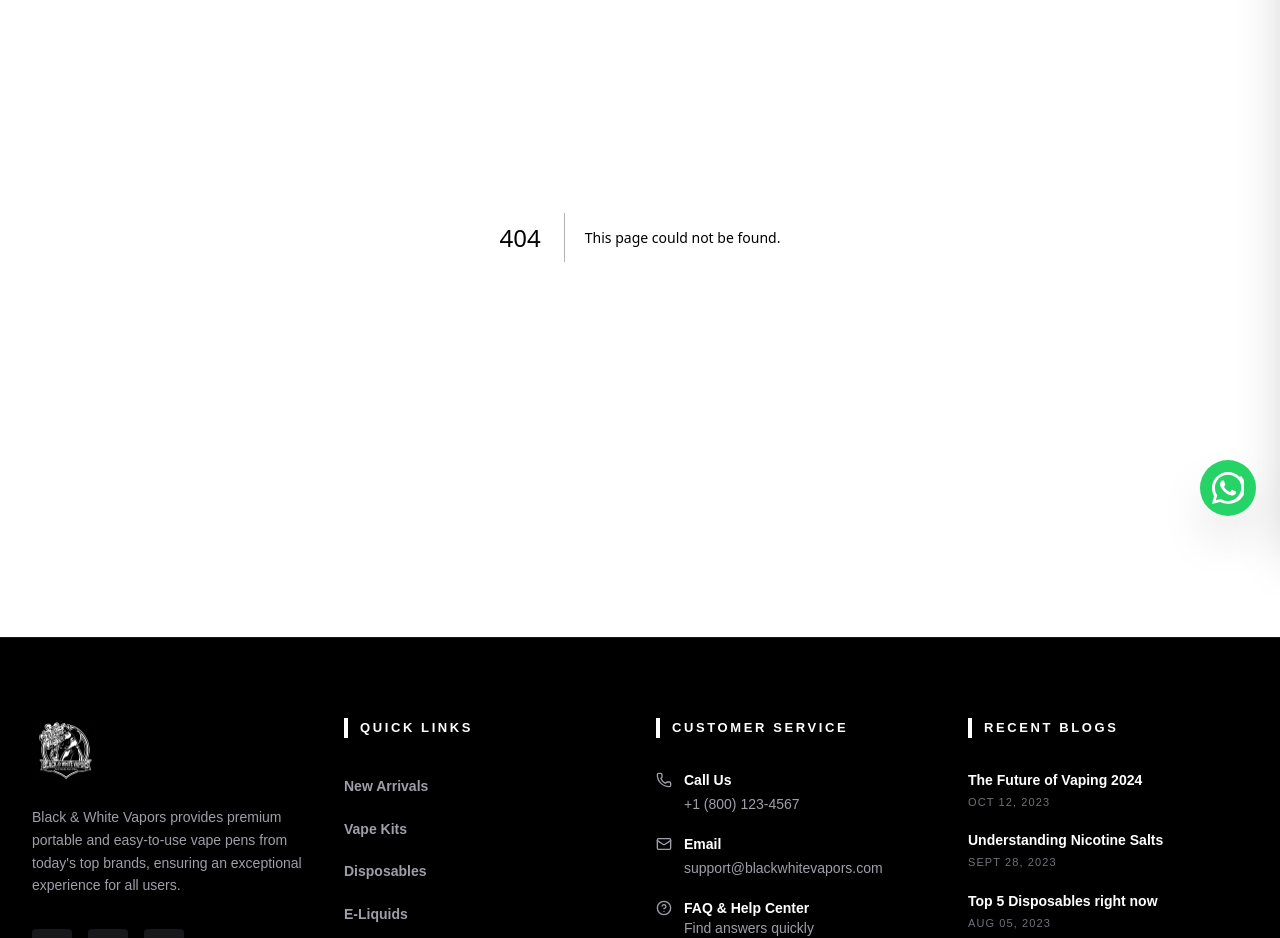
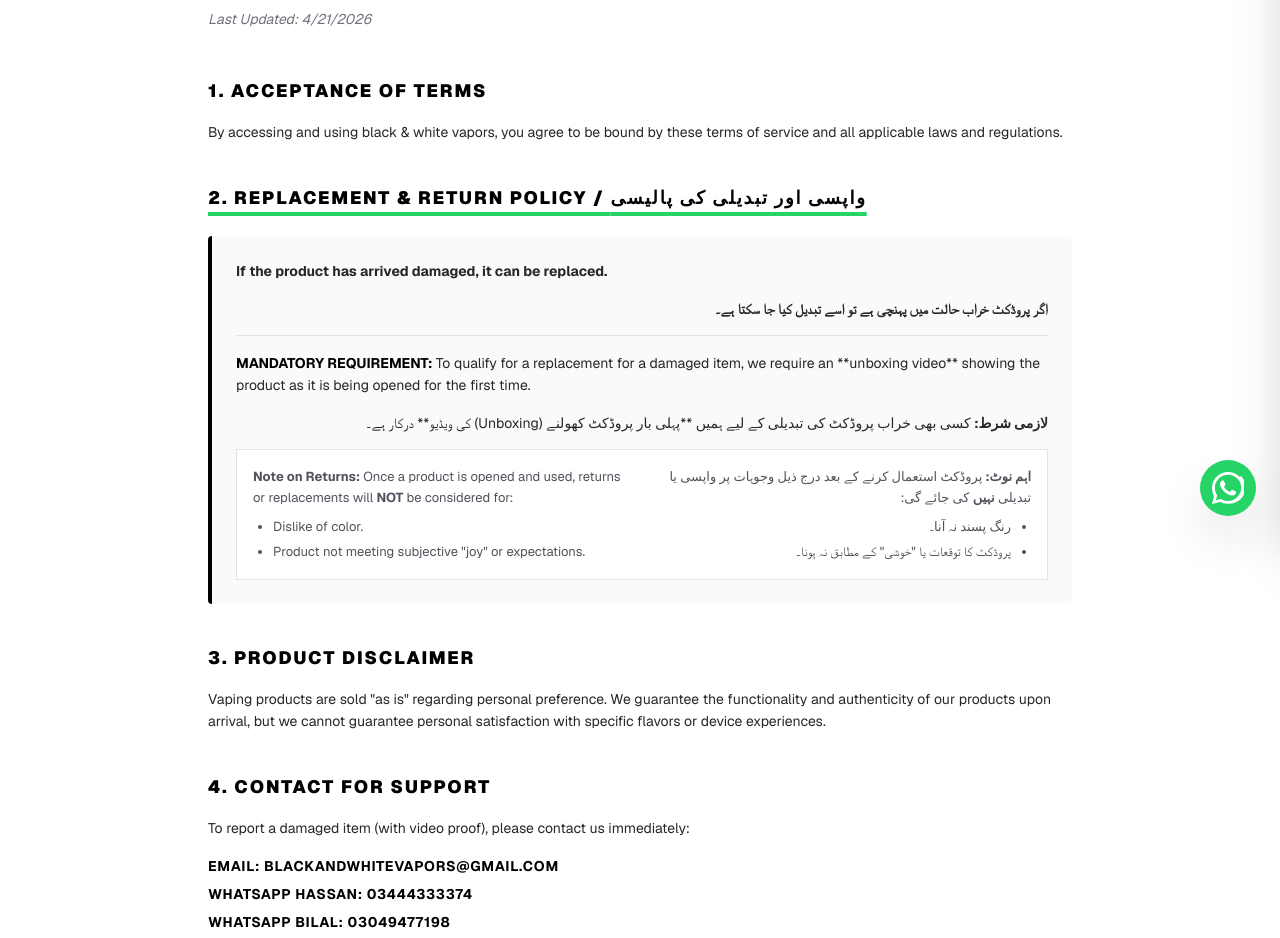
Before and after one commit to Sahil-Sajan/black-and-white, a Next.js app: page /terms-of-service in a window 1280 px wide. Before the commit this address had no page. Shown: the part 260-1198 px from the top of the page. Built offline with nearby package versions, Linux system fonts and the light colour scheme.

Commit message:
footer fix

```diff
--- /dev/null
+++ b/app/privacy-policy/page.tsx
@@ -0,0 +1,58 @@
+import React from 'react';
+
+export default function PrivacyPolicy() {
+    return (
+        <div className="max-w-4xl mx-auto px-4 py-16 md:py-24 font-sans text-zinc-800">
+            <h1 className="text-3xl md:text-4xl font-black uppercase tracking-tight text-black mb-8 border-b-4 border-black inline-block">
+                Privacy Policy
+            </h1>
+
+            <p className="text-sm text-zinc-500 mb-12 italic">Last Updated: {new Date().toLocaleDateString()}</p>
+
+            <section className="space-y-10">
+                <div>
+                    <h2 className="text-lg font-black uppercase tracking-widest text-black mb-4">1. Introduction</h2>
+                    <p className="text-sm leading-relaxed">
+                        Welcome to Black & White Vapors. We are committed to protecting your personal information and your right to privacy.
+                        If you have any questions or concerns about our policy, or our practices with regards to your personal information,
+                        please contact us at blackandwhitevapors@gmail.com.
+                    </p>
+                </div>
+
+                <div>
+                    <h2 className="text-lg font-black uppercase tracking-widest text-black mb-4">2. Information We Collect</h2>
+                    <p className="text-sm leading-relaxed mb-3">
+                        We collect personal information that you provide to us such as name, address, contact information, passwords and security data,
+                        and payment information. We collect personal information that you voluntarily provide to us when expressing an interest
+                        in obtaining information about us or our products, when participating in activities on our website or otherwise contacting us.
+                    </p>
+                </div>
+
+                <div>
+                    <h2 className="text-lg font-black uppercase tracking-widest text-black mb-4">3. How We Use Your Information</h2>
+                    <p className="text-sm leading-relaxed">
+                        We use personal information collected via our website for a variety of business purposes described below.
+                        We process your personal information for these purposes in reliance on our legitimate business interests,
+                        in order to enter into or perform a contract with you, with your consent, and/or for compliance with our legal obligations.
+                    </p>
+                </div>
+
+                <div>
+                    <h2 className="text-lg font-black uppercase tracking-widest text-black mb-4">4. Sharing Your Information</h2>
+                    <p className="text-sm leading-relaxed">
+                        We only share information with your consent, to comply with laws, to provide you with services, to protect your rights,
+                        or to fulfill business obligations.
+                    </p>
+                </div>
+
+                <div>
+                    <h2 className="text-lg font-black uppercase tracking-widest text-black mb-4">5. Contact Us</h2>
+                    <p className="text-sm leading-relaxed">
+                        If you have questions or comments about this policy, you may email us at <strong>blackandwhitevapors@gmail.com</strong>
+                        or call us at <strong>03444333374 (Hassan)</strong> or <strong>03049477198 (Bilal)</strong>.
+                    </p>
+                </div>
+            </section>
+        </div>
+    );
+}
--- /dev/null
+++ b/app/terms-of-service/page.tsx
@@ -0,0 +1,81 @@
+import React from 'react';
+
+export default function TermsOfService() {
+    return (
+        <div className="max-w-4xl mx-auto px-4 py-16 md:py-24 font-sans text-zinc-800">
+            <h1 className="text-3xl md:text-4xl font-black uppercase tracking-tight text-black mb-8 border-b-4 border-black inline-block">
+                Terms of Service
+            </h1>
+
+            <p className="text-sm text-zinc-500 mb-12 italic">Last Updated: {new Date().toLocaleDateString()}</p>
+
+            <section className="space-y-10">
+                <div>
+                    <h2 className="text-lg font-black uppercase tracking-widest text-black mb-4">1. Acceptance of Terms</h2>
+                    <p className="text-sm leading-relaxed">
+                        By accessing and using black & white vapors, you agree to be bound by these terms of service and all applicable laws and regulations.
+                    </p>
+                </div>
+
+                <div>
+                    <h2 className="text-lg font-black uppercase tracking-widest text-black mb-4 underline decoration-[#25D366] decoration-4 underline-offset-8">2. Replacement & Return Policy / واپسی اور تبدیلی کی پالیسی</h2>
+                    <div className="bg-zinc-50 p-6 rounded-sm border-l-4 border-black mt-6 space-y-4">
+                        <p className="text-sm leading-relaxed font-bold">
+                            If the product has arrived damaged, it can be replaced.
+                        </p>
+                        <p className="text-right font-bold text-sm" dir="rtl">
+                            اگر پروڈکٹ خراب حالت میں پہنچی ہے تو اسے تبدیل کیا جا سکتا ہے۔
+                        </p>
+
+                        <div className="h-[1px] bg-zinc-200 my-4" />
+
+                        <p className="text-sm leading-relaxed">
+                            <strong className="text-black uppercase">Mandatory Requirement:</strong> To qualify for a replacement for a damaged item, we require an **unboxing video** showing the product as it is being opened for the first time.
+                        </p>
+                        <p className="text-right text-sm" dir="rtl">
+                            <strong>لازمی شرط:</strong> کسی بھی خراب پروڈکٹ کی تبدیلی کے لیے ہمیں **پہلی بار پروڈکٹ کھولنے (Unboxing) کی ویڈیو** درکار ہے۔
+                        </p>
+
+                        <div className="bg-white p-4 border border-zinc-200 text-[13px] leading-relaxed text-zinc-600">
+                            <div className="flex flex-col md:flex-row justify-between gap-4">
+                                <div className="flex-1">
+                                    <strong>Note on Returns:</strong> Once a product is opened and used, returns or replacements will <strong>NOT</strong> be considered for:
+                                    <ul className="list-disc ml-5 mt-2 space-y-1">
+                                        <li>Dislike of color.</li>
+                                        <li>Product not meeting subjective "joy" or expectations.</li>
+                                    </ul>
+                                </div>
+                                <div className="flex-1 text-right" dir="rtl">
+                                    <strong>اہم نوٹ:</strong> پروڈکٹ استعمال کرنے کے بعد درج ذیل وجوہات پر واپسی یا تبدیلی <strong>نہیں</strong> کی جائے گی:
+                                    <ul className="list-disc mr-5 mt-2 space-y-1">
+                                        <li>رنگ پسند نہ آنا۔</li>
+                                        <li>پروڈکٹ کا توقعات یا "خوشی" کے مطابق نہ ہونا۔</li>
+                                    </ul>
+                                </div>
+                            </div>
+                        </div>
+                    </div>
+                </div>
+
+                <div>
+                    <h2 className="text-lg font-black uppercase tracking-widest text-black mb-4">3. Product Disclaimer</h2>
+                    <p className="text-sm leading-relaxed">
+                        Vaping products are sold "as is" regarding personal preference. We guarantee the functionality and authenticity of our products upon arrival, but we cannot guarantee personal satisfaction with specific flavors or device experiences.
+                    </p>
+                </div>
+
+                <div>
+                    <h2 className="text-lg font-black uppercase tracking-widest text-black mb-4">4. Contact for Support</h2>
+                    <p className="text-sm leading-relaxed">
+                        To report a damaged item (with video proof), please contact us immediately:
+                    </p>
+                    <ul className="mt-4 space-y-2 text-sm font-bold text-black uppercase tracking-wider">
+                        <li>Email: blackandwhitevapors@gmail.com</li>
+                        <li>WhatsApp Hassan: 03444333374</li>
+                        <li>WhatsApp Bilal: 03049477198</li>
+                    </ul>
+                </div>
+            </section>
+        </div>
+    );
+}
--- a/src/components/Footer.tsx
+++ b/src/components/Footer.tsx
@@ -74,21 +74,15 @@
                             <Phone className="shrink-0 mt-0.5" size={16} />
                             <div>
                                 <p className="font-bold text-white mb-1">Call Us</p>
-                                <p>+1 (800) 123-4567</p>
+                                <a href="tel:03444333374" className="block hover:text-white transition-colors">Hassan: 03444333374</a>
+                                <a href="tel:03049477198" className="block hover:text-white transition-colors">Bilal: 03049477198</a>
                             </div>
                         </li>
                         <li className="flex items-start gap-3 text-sm text-zinc-400">
                             <Mail className="shrink-0 mt-0.5" size={16} />
                             <div>
                                 <p className="font-bold text-white mb-1">Email</p>
-                                <p>support@blackwhitevapors.com</p>
-                            </div>
-                        </li>
-                        <li className="flex items-start gap-3 text-sm text-zinc-400">
-                            <HelpCircle className="shrink-0 mt-0.5" size={16} />
-                            <div>
-                                <Link href="#" className="font-bold text-white mb-1 hover:underline">FAQ & Help Center</Link>
-                                <p>Find answers quickly</p>
+                                <a href="mailto:blackandwhitevapors@gmail.com" className="hover:text-white transition-colors">blackandwhitevapors@gmail.com</a>
                             </div>
                         </li>
                     </ul>
@@ -129,8 +123,8 @@
                     &copy; {new Date().getFullYear()} Black & White Vapors. All Rights Reserved.
                 </p>
                 <div className="flex items-center gap-6">
-                    <Link href="#" className="text-[11px] font-bold text-zinc-500 hover:text-white uppercase tracking-widest transition-colors">Privacy Policy</Link>
-                    <Link href="#" className="text-[11px] font-bold text-zinc-500 hover:text-white uppercase tracking-widest transition-colors">Terms of Service</Link>
+                    <Link href="/privacy-policy" className="text-[11px] font-bold text-zinc-500 hover:text-white uppercase tracking-widest transition-colors">Privacy Policy</Link>
+                    <Link href="/terms-of-service" className="text-[11px] font-bold text-zinc-500 hover:text-white uppercase tracking-widest transition-colors">Terms of Service</Link>
                 </div>
             </div>
         </footer>
--- a/src/components/LayoutWrapper.tsx
+++ b/src/components/LayoutWrapper.tsx
@@ -24,7 +24,7 @@
                 {children}
             </main>
             {!hideNavigation && <Footer />}
-            <WhatsAppWidget />
+            {!hideNavigation && <WhatsAppWidget />}
         </>
     );
 }
```
